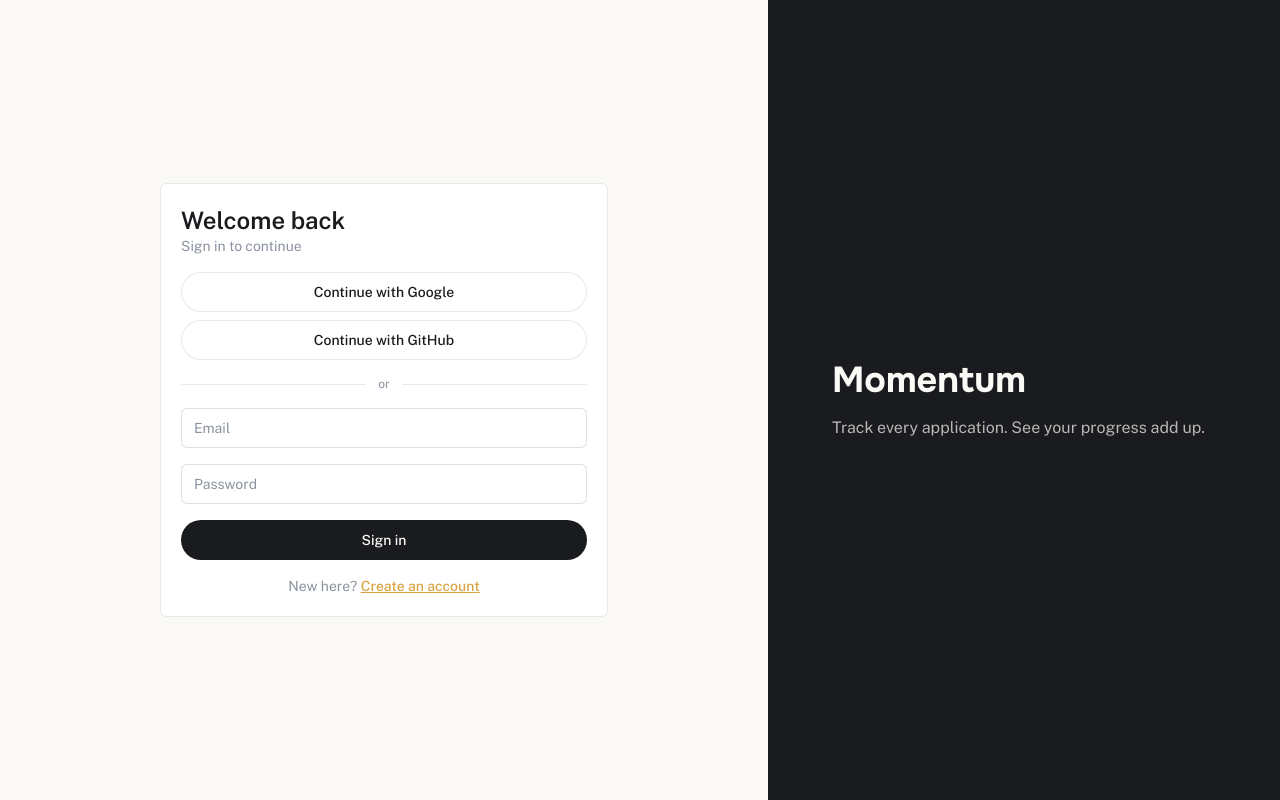
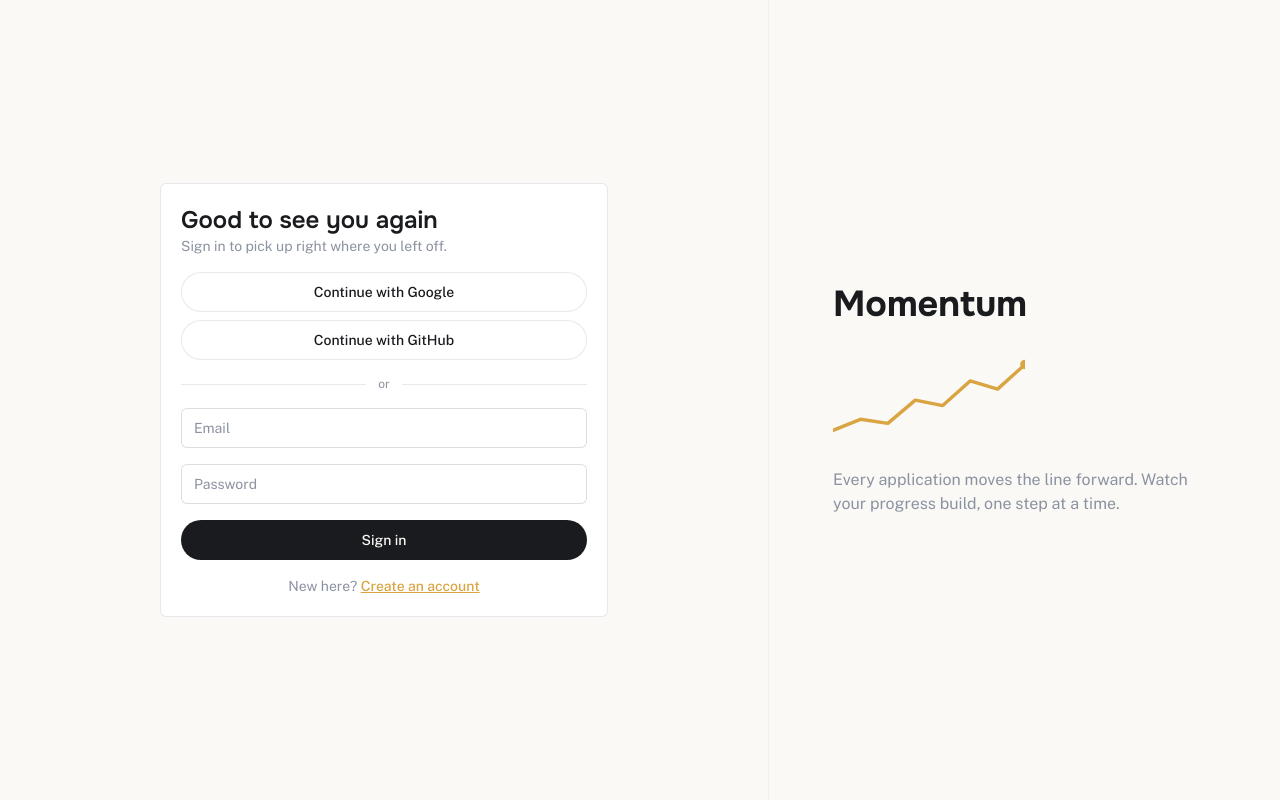
Before and after one commit to Wuraola-Adebisi/Momentum, a React (Vite) app: page /login in a window 1280 px wide. Built offline with nearby package versions, Linux system fonts and the light colour scheme; no server answers.

Commit message:
Add static momentum sparkline, sync Login page colors to Paper background, refresh copy, add accent Button variant

```diff
--- /dev/null
+++ b/src/components/dashboard/MomentumSparkline.tsx
@@ -0,0 +1,52 @@
+// src/components/dashboard/MomentumSparkline.tsx
+import React from "react";
+
+interface MomentumSparklineProps {
+  className?: string;
+}
+
+/**
+ * Static placeholder version of the momentum sparkline.
+ * The real version (Phase 8) will plot the last 8 weeks of
+ * activity_log data. For now this renders a fixed illustrative
+ * shape in Ochre, just enough to be the signature visual on
+ * the Login page ahead of that real data existing.
+ */
+export const MomentumSparkline: React.FC<MomentumSparklineProps> = ({
+  className,
+}) => {
+  const points = [
+    [0, 60],
+    [20, 52],
+    [40, 55],
+    [60, 38],
+    [80, 42],
+    [100, 24],
+    [120, 30],
+    [140, 12],
+  ];
+
+  const pathD = points
+    .map(([x, y], i) => (i === 0 ? `M ${x} ${y}` : `L ${x} ${y}`))
+    .join(" ");
+
+  const [lastX, lastY] = points[points.length - 1];
+
+  return (
+    <svg
+      viewBox="0 0 140 70"
+      className={className}
+      fill="none"
+      xmlns="http://www.w3.org/2000/svg"
+    >
+      <path
+        d={pathD}
+        className="stroke-primary"
+        strokeWidth="2.5"
+        strokeLinecap="round"
+        strokeLinejoin="round"
+      />
+      <circle cx={lastX} cy={lastY} r="3.5" className="fill-primary" />
+    </svg>
+  );
+};
--- a/src/pages/LoginPage.tsx
+++ b/src/pages/LoginPage.tsx
@@ -1,3 +1,4 @@
+// src/pages/LoginPage.tsx
 import { useState } from "react";
 import { useNavigate } from "react-router-dom";
 import { supabase } from "../lib/supabase";
@@ -5,6 +6,7 @@ import { supabase } from "../lib/supabase";
 import { Button } from "../components/ui/Button";
 import { Input } from "../components/ui/Input";
 import { Card } from "../components/ui/Card";
+import { MomentumSparkline } from "../components/dashboard/MomentumSparkline";
 
 type Mode = "login" | "signup";
 
@@ -76,17 +78,17 @@ export default function LoginPage() {
     <div className="min-h-screen grid grid-cols-1 md:grid-cols-[3fr_2fr] bg-paper">
 
       {/* LEFT: form, roughly 60% on desktop */}
-      <div className="flex items-center justify-center p-10">
+      <div className="flex items-center justify-center p-6 sm:p-10">
         <Card className="w-full max-w-md space-y-4">
 
           <div>
-            <h2 className="text-2xl font-semibold text-ink">
-              {mode === "login" ? "Welcome back" : "Create your account"}
+            <h2 className="text-2xl font-display font-semibold text-ink">
+              {mode === "login" ? "Good to see you again" : "Start your momentum"}
             </h2>
             <p className="text-sm text-muted">
               {mode === "login"
-                ? "Sign in to continue"
-                : "Start tracking your applications"}
+                ? "Sign in to pick up right where you left off."
+                : "One step closer to your next yes. Let's track it."}
             </p>
           </div>
 
@@ -156,11 +158,15 @@ export default function LoginPage() {
         </Card>
       </div>
 
-      {/* RIGHT: signature visual panel, roughly 40% on desktop */}
-      <div className="hidden md:flex flex-col justify-center p-16 bg-ink text-paper">
-        <h1 className="text-4xl font-display font-bold mb-4">Momentum</h1>
-        <p className="opacity-70 max-w-sm">
-          Track every application. See your progress add up.
+      {/* RIGHT: signature visual panel, roughly 40% on desktop.
+          Paper background, matching the rest of the app, not an
+          inverted color block. */}
+      <div className="hidden md:flex flex-col justify-center items-start gap-6 p-16 bg-paper border-l border-muted/10">
+        <h1 className="text-4xl font-display font-bold text-ink">Momentum</h1>
+        <MomentumSparkline className="w-48 h-24" />
+        <p className="text-muted max-w-sm">
+          Every application moves the line forward. Watch your progress build,
+          one step at a time.
         </p>
       </div>
 
```
